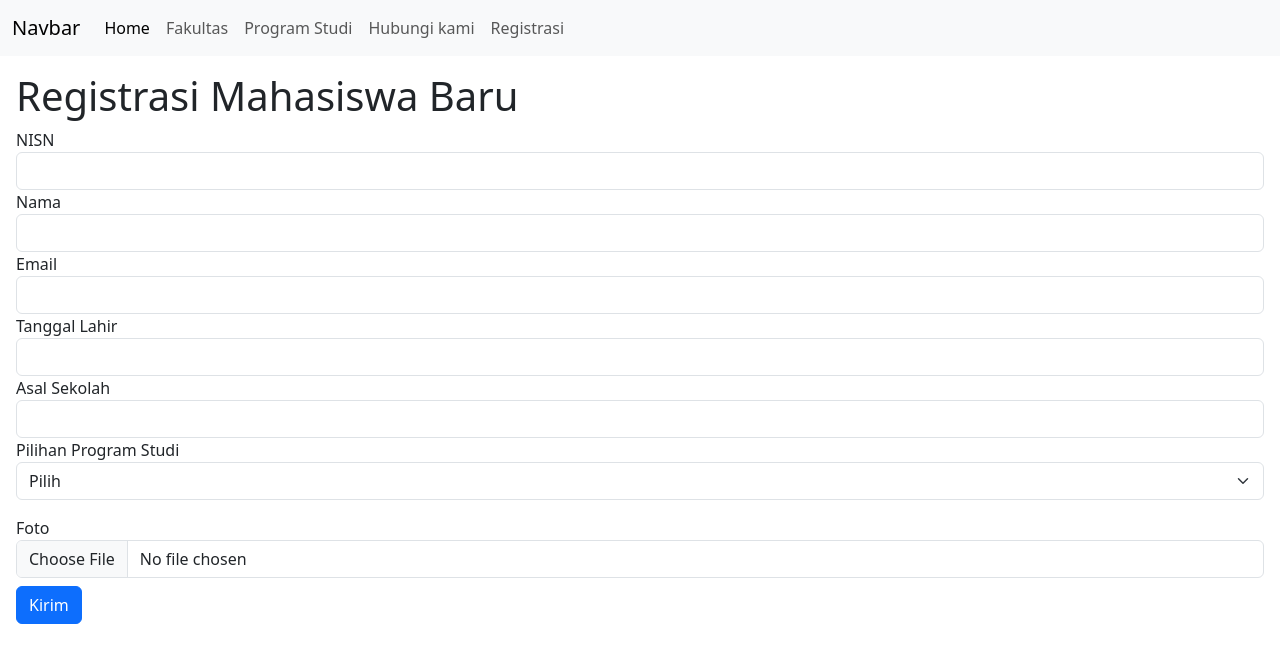
After one commit to RifkiFahriansyah/tesvercelpython, a Flask app: page /registrasi in a window 1280 px wide. The commit adds this page. Shown: the top 663 px of the page. Run offline with Flask 3, Linux system fonts and the light colour scheme.

Commit message:
Registrasi.html dan upload file foto

```diff
--- a/main.py
+++ b/main.py
@@ -1,6 +1,10 @@
-from flask import Flask, render_template
+from flask import Flask, render_template,request,redirect,url_for
 from typing import Union
+import os # Diperlukan untuk menyimpan file
+import time # Diperlukan untuk membuat timestamp
+
 app = Flask(__name__)
+app.config['UPLOAD_FOLDER'] = 'static/uploads/' #Path folder upload
 
 # 1 Router 1 Fungsi
 Number = Union[int, float]
@@ -41,9 +45,57 @@ def prodi():
             data["ukt"] = "6.000.000"
     return render_template('prodi.html', prodi = prodi)
 
-@app.route('/contact')
+@app.route('/contact', methods = ['GET', 'POST'])
 def contact():
+    if request.method == 'POST':
+        nama = request.form['nama'] #Ambil data dari form dengan name=nama
+        email = request.form['email'] #Ambil data dari form dengan name=email
+        pesan = request.form['pesan'] #Ambil data dari form dengan name=pesan
+        #Tampilkan di terminal
+        print(f"Nama : {nama}, Email : {email}, Pesan : {pesan}")
+        # return redirect(url_for('fakultas'))
+        confirmation_message = f"Thankyou, {nama}. Pesanmu sudah kami terima "
+
+        return render_template('contact.html', confirmation_message=confirmation_message, nama=nama, email=email, pesan=pesan)
+
     return render_template('contact.html')
+
+@app.route('/registrasi', methods = ['GET', 'POST'])
+def registrasi():
+    if request.method == 'POST':
+        nisn = request.form['nisn']
+        nama = request.form['nama']
+        email = request.form['email']
+        tglLahir = request.form['tglLahir']
+        asalSekolah = request.form['asalSekolah']
+        prodi = request.form['prodi']
+        # Cek file yg diunggah
+        foto = request.files['foto']
+        if foto:
+            #Mengambil timestamp saat ini untuk menambahkan ke nama file
+            timestamp = str(int(time.time()))
+
+            # Mengambil ekstensi file asli
+            ext = foto.filename.split('.')[-1]
+
+            # Menambahkan ekstensi ke nama file unik
+            unique_filename = f"{timestamp}.{ext}"
+
+            # Menyimpan file dengan nama unik
+            foto_path = os.path.join(app.config['UPLOAD_FOLDER'], unique_filename)
+            foto.save(foto_path)
+            foto_path = f'uploads/{unique_filename}'  # Menyimpan path relatif dengan menggunakan '/uploads/'
+        else:
+            foto_path = None
+
+        # Tes
+        print(f"Nama : {nama}, Email : {email}, Asal Sekolah : {asalSekolah}")
+        # Pesan Konfirmasi
+        pesanKonfirmasi = f"Terimakasih {nama} sudah mendaftar"
+
+        return render_template('registrasi.html',pesanKonfirmasi=pesanKonfirmasi, nisn=nisn, nama=nama, email=email, tglLahir=tglLahir, asalSekolah=asalSekolah, prodi=prodi, foto=foto_path)
+
+    return render_template("registrasi.html")
 
 if __name__ == '__main__':
     app.run(debug = True)
--- a/templates/main.html
+++ b/templates/main.html
@@ -4,14 +4,27 @@
     <meta charset="UTF-8" />
     <meta name="viewport" content="width=device-width, initial-scale=1.0" />
     <title>{% block title %}{% endblock %}</title>
-    <link href="https://cdn.jsdelivr.net/npm/bootstrap@5.3.3/dist/css/bootstrap.min.css" rel="stylesheet" integrity="sha384-QWTKZyjpPEjISv5WaRU9OFeRpok6YctnYmDr5pNlyT2bRjXh0JMhjY6hW+ALEwIH" crossorigin="anonymous">
+    <link
+      href="https://cdn.jsdelivr.net/npm/bootstrap@5.3.3/dist/css/bootstrap.min.css"
+      rel="stylesheet"
+      integrity="sha384-QWTKZyjpPEjISv5WaRU9OFeRpok6YctnYmDr5pNlyT2bRjXh0JMhjY6hW+ALEwIH"
+      crossorigin="anonymous"
+    />
   </head>
   <body>
     <!-- Navbar -->
     <nav class="navbar navbar-expand-lg bg-body-tertiary">
       <div class="container-fluid">
         <a class="navbar-brand" href="#">Navbar</a>
-          <button class="navbar-toggler" type="button" data-bs-toggle="collapse" data-bs-target="#navbarNav" aria-controls="navbarNav" aria-expanded="false" aria-label="Toggle navigation">
+        <button
+          class="navbar-toggler"
+          type="button"
+          data-bs-toggle="collapse"
+          data-bs-target="#navbarNav"
+          aria-controls="navbarNav"
+          aria-expanded="false"
+          aria-label="Toggle navigation"
+        >
           <span class="navbar-toggler-icon"></span>
         </button>
         <div class="collapse navbar-collapse" id="navbarNav">
@@ -28,13 +41,21 @@
             <li class="nav-item">
               <a class="nav-link" href="/contact">Hubungi kami</a>
             </li>
+            <li class="nav-item">
+              <a class="nav-link" href="/registrasi">Registrasi</a>
+            </li>
           </ul>
         </div>
       </div>
     </nav>
-
+    <div class="m-3">
       {% block content %}
       {% endblock %}
-    <script src="https://cdn.jsdelivr.net/npm/bootstrap@5.3.3/dist/js/bootstrap.bundle.min.js" integrity="sha384-YvpcrYf0tY3lHB60NNkmXc5s9fDVZLESaAA55NDzOxhy9GkcIdslK1eN7N6jIeHz" crossorigin="anonymous"></script>
+    </div>
+    <script
+      src="https://cdn.jsdelivr.net/npm/bootstrap@5.3.3/dist/js/bootstrap.bundle.min.js"
+      integrity="sha384-YvpcrYf0tY3lHB60NNkmXc5s9fDVZLESaAA55NDzOxhy9GkcIdslK1eN7N6jIeHz"
+      crossorigin="anonymous"
+    ></script>
   </body>
 </html>
--- a/templates/prodi.html
+++ b/templates/prodi.html
@@ -12,7 +12,6 @@
           </tr>
         </thead>
         <tbody>
-
             <tr>{% for data in prodi %}
                 <td>{{ data.nama }}</td>
                 <td>{{ data.fakultas }}</td>
--- /dev/null
+++ b/templates/registrasi.html
@@ -0,0 +1,92 @@
+{% extends "main.html" %} {% block title %} Registrasi {% endblock %} {% block
+content %}
+<h1>Registrasi Mahasiswa Baru</h1>
+{% if pesanKonfirmasi %}
+
+ <!-- Tampilkan pesan konfirmasi jika ada -->
+      <div class="mt-2">
+        <div class="alert alert-success">
+            {{ pesanKonfirmasi }}
+            <table class="table">
+                <tr>
+                    <td>NISN</td>
+                    <td>{{ nisn }}</td>
+                </tr>
+                <tr>
+                    <td>Nama</td>
+                    <td>{{ nama }}</td>
+                </tr>
+                <tr>
+                    <td>Email</td>
+                    <td>{{ email }}</td>
+                </tr>
+                <tr>
+                    <td>Tanggal Lahir</td>
+                    <td>{{ tglLahir }}</td>
+                </tr>
+                <tr>
+                    <td>Asal Sekolah</td>
+                    <td>{{ asalSekolah }}</td>
+                </tr>
+                <tr>
+                    <td>Prodi</td>
+                    <td>{{ prodi }}</td>
+                </tr>
+                <tr>
+                    <td>Foto</td>
+                    <td>  {% if foto %}
+                        <img
+                          src="{{ url_for('static', filename=foto.split('static/')[-1]) }}"
+                          alt="Foto"
+                          class="img-thumbnail"
+                          width="150"
+                        />
+                        {% endif %}
+                    </td>
+                </tr>
+            </table>
+        </div>
+     </div>
+     {% endif %}
+
+<form action="/registrasi" method="post" enctype="multipart/form-data">
+  <div class="form-group">
+    <label for="nisn">NISN</label>
+    <input type="text" class="form-control" name="nisn" required />
+  </div>
+  <div class="form-group">
+    <label for="nama">Nama</label>
+    <input type="text" class="form-control" name="nama" required />
+  </div>
+  <div class="form-group">
+    <label for="email">Email</label>
+    <input type="text" class="form-control" name="email" required />
+  </div>
+  <div class="form-group">
+    <label for="tglLahir">Tanggal Lahir</label>
+    <input type="text" class="form-control" name="tglLahir" required />
+  </div>
+  <div class="form-group">
+    <label for="asalSekolah">Asal Sekolah</label>
+    <input type="text" class="form-control" name="asalSekolah" required />
+  </div>
+  <div class="form-group">
+    <label for="prodi">Pilihan Program Studi</label>
+    <select name="prodi" class="form-select">
+      <option disabled value selected>Pilih</option>
+      <option value="Informatika">IF</option>
+      <option value="Sistem Informasi">SI</option>
+      <option value="Teknik Elektro">TE</option>
+    </select>
+  </div>
+  <div class="row mt-3">
+    <div class="form-group col">
+        <label for="foto">Foto</label>
+        <input type="file" name="foto" class="form-control">
+    </div>
+  </div>
+  <div class="mt-2">
+    <button type="submit" class="btn btn-primary">Kirim</button>
+  </div>
+</form>
+{% endblock %}
```
Also changed, not shown: fakultas.html (added, +11 -0 lines), templates/contact.html (+27 -1 lines), static/uploads/1731571905.jpg (added), static/uploads/1731571948.jpg (added). Lines whose indentation alone changed are shown as unchanged.
